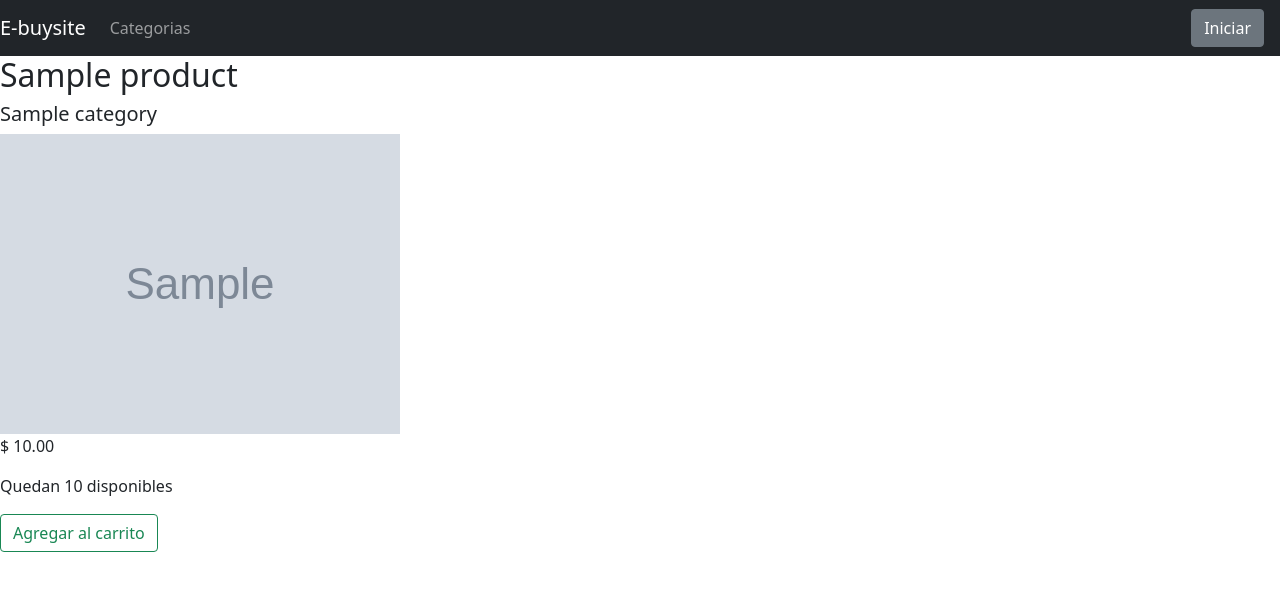
After one commit to escatilazzi/flask_shop, a Flask app: page /product/1 in a window 1280 px wide. The commit adds this page. Shown: the top 591 px of the page. Run offline with Flask 2, Linux system fonts and the light colour scheme; tables that the repository leaves empty hold one stand-in row (values such as "Sample post"); grey boxes marked "Sample" are stand-in pictures; parts of the project's set-up code (start-up, migrations or seed data) failed here and were passed over.

Commit message:
initial commit

```diff
--- a/src/__init__.py
+++ b/src/__init__.py
@@ -31,5 +31,7 @@ def create_app():
     app.register_blueprint(account_bp)
     from src.admin.routes import admin_bp
     app.register_blueprint(admin_bp)
+    from src.products.routes import product_bp
+    app.register_blueprint(product_bp)
 
     return app
--- a/src/products/routes.py
+++ b/src/products/routes.py
@@ -11,7 +11,7 @@ product_bp = Blueprint("product",__name__)
 
 
 @product_bp.route("/product/<int:product_id>", methods=["GET","POST"])
-def displayProduct(prod_id, prod_cat_id):
-	prod_detail = Product.query.filter_by(prod_id=prod_id)
-	category = Category.query.filter_by(id=prod_cat_id)
-	return render_template("product.html", category=category.name, prod_detail=prod_detail)
+def product_detail(product_id):
+	product = Product.query.filter_by(prod_id=product_id).first()
+	category = Category.query.filter_by(cat_id=product.prod_category_id).first()
+	return render_template("products/product_detail.html", product=product, name=product.prod_name, image=product.prod_file, price=product.prod_price, quantity=product.prod_quantity, category=category, cat_name=category.cat_name)
--- a/src/templates/base.html
+++ b/src/templates/base.html
@@ -33,10 +33,11 @@
         </ul>
         <ul class="navbar-nav justify-content-end flex-grow-1 pe-3">
           {% if current_user.is_anonymous %}
-          <li class="nav-item"><a class="nav-link" href="{{ url_for('account.login')}}">Iniciar</a></li>
+          <li class="nav-item"><a class="btn btn-secondary" href="{{ url_for('account.login')}}">Iniciar</a></li>
           {% else %}
-          <li class="nav-item"><a class="nav-link" href="{{ url_for('account.profile')}}">Perfil</a>
-          <li class="nav-item"><a class="nav-link" href="{{ url_for('account.logout')}}">Cerrar Sesion</a>
+          <li class="nav-item"><a class="btn btn-secondary" href="{{ url_for('account.profile')}}">Perfil</a>
+
+          <li class="nav-item"><a class="btn btn-secondary" href="{{ url_for('account.logout')}}">Cerrar Sesion</a>
           {% endif %}
           </li>
         </ul>
--- a/src/templates/home.html
+++ b/src/templates/home.html
@@ -17,7 +17,7 @@
  -->
                     <img src="{{ url_for('static', filename='images/') }}{{product.prod_file}}" class="img-thumbnail" style=max-width: 400px;>
                     <div class="card-body">
-                      <h5>{{ product.prod_name }}</h5>
+                      <a href="{{url_for('product.product_detail', product_id=product.prod_id)}}"><h5>{{ product.prod_name }}</h5></a>
                       <p class="card-text">{{product.prod_desc}}</p>
                       <span class="text-muted">${{product.prod_price}}</span>
                       <div class="d-flex justify-content-between align-items-center">
--- /dev/null
+++ b/src/templates/products/product_detail.html
@@ -0,0 +1,14 @@
+{% extends 'base.html' %}
+
+{% block head %}
+
+{% endblock %}
+{% block body %}
+<body>
+	<h2>{{ product.prod_name }}</h2>
+	<h5>{{ category.cat_name }} </h5>
+	<img src="{{ url_for('static', filename='images/') }}{{product.prod_file}}">
+	<p>$ {{ product.prod_price }}</p>
+	<p>Quedan {{ product.prod_quantity }} disponibles</p>
+	<a class="btn btn-outline-success">Agregar al carrito</a>
+{% endblock %}
```
Also changed, not shown: src/templates/product.html (deleted, +0 -8 lines), src/dev.db.
